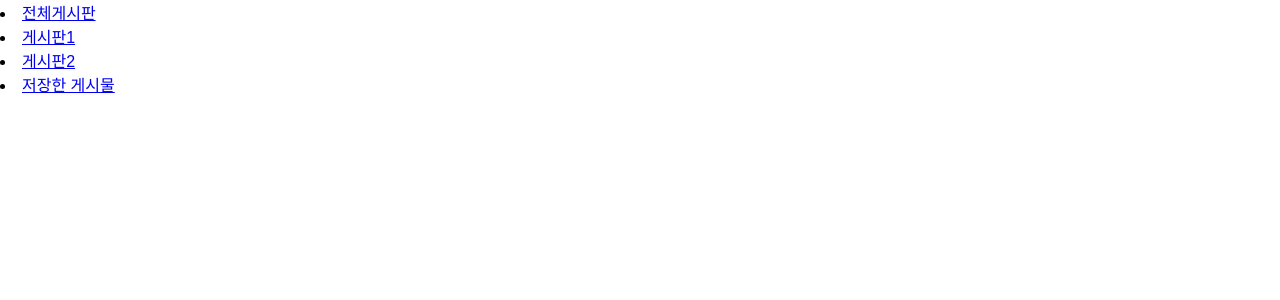
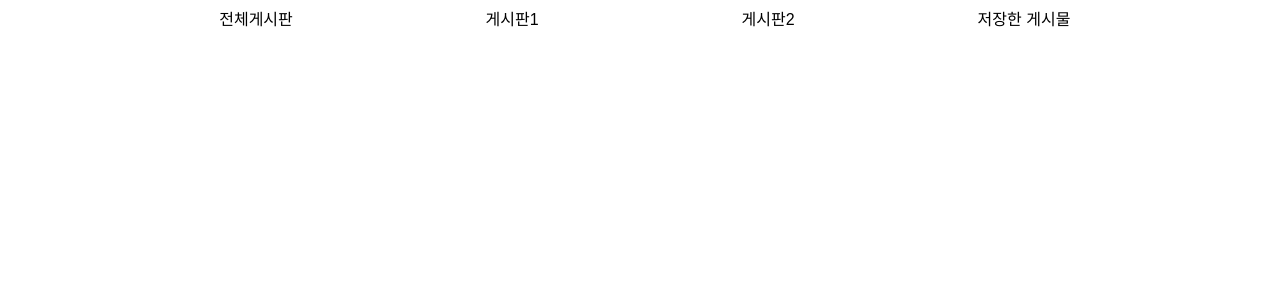
Before and after one commit to yunred/typescript-react-project, a React (Create React App) app: page /bookmark in a window 1280 px wide. Shown: the top 300 px of the page. Built offline with nearby package versions, Linux system fonts and the light colour scheme.

Commit message:
Add: CategorySelect 스타일 추가

```diff
--- a/src/components/CategorySelect.tsx
+++ b/src/components/CategorySelect.tsx
@@ -1,23 +1,47 @@
 import React from 'react';
 import { Link } from 'react-router-dom';
+import styled from 'styled-components';
 
 const CategorySelect = () => {
   return (
-    <>
-      <li>
+    <CategorySelectUL>
+      <CategoryLI>
         <Link to="/category/전체게시판">전체게시판</Link>
-      </li>
-      <li>
+      </CategoryLI>
+      <CategoryLI>
         <Link to="/category/게시판1">게시판1</Link>
-      </li>
-      <li>
+      </CategoryLI>
+      <CategoryLI>
         <Link to="/category/게시판2">게시판2</Link>
-      </li>
-      <li>
+      </CategoryLI>
+      <CategoryLI>
         <Link to="/bookmark">저장한 게시물</Link>
-      </li>
-    </>
+      </CategoryLI>
+    </CategorySelectUL>
   );
 };
+const CategorySelectUL = styled.ul`
+  width: 80%;
+  margin: 0 auto;
+  display: flex;
+  text-align: center;
+  list-style: none;
+  margin-bottom: 10px;
+`;
 
+const CategoryLI = styled.li`
+  flex: 1;
+  height: 40px;
+  line-height: 40px; //세로 중앙정렬
+  background-color: #ffffff;
+  a {
+    text-decoration: none;
+    display: block; //a 태그 범위
+    color: black;
+    :hover {
+      opacity: 0.7;
+      background-color: #fcfcfc;
+    }
+  }
+`;
 export default CategorySelect;
```
